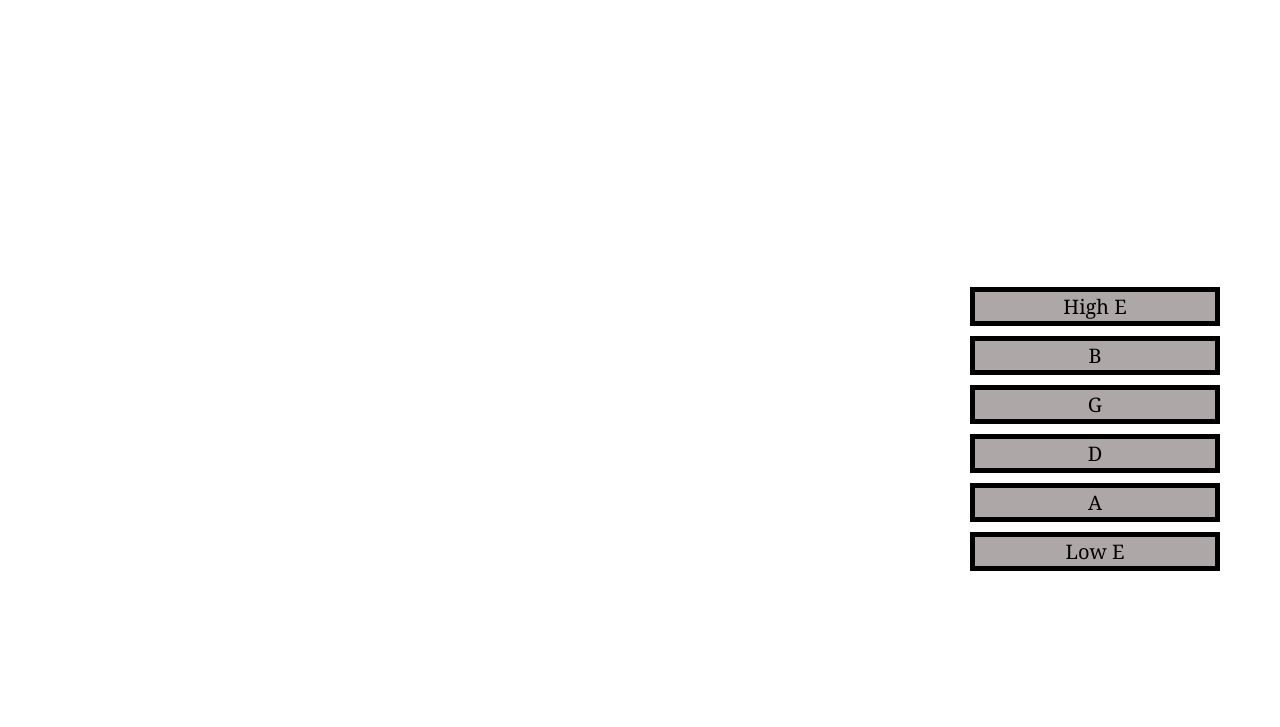
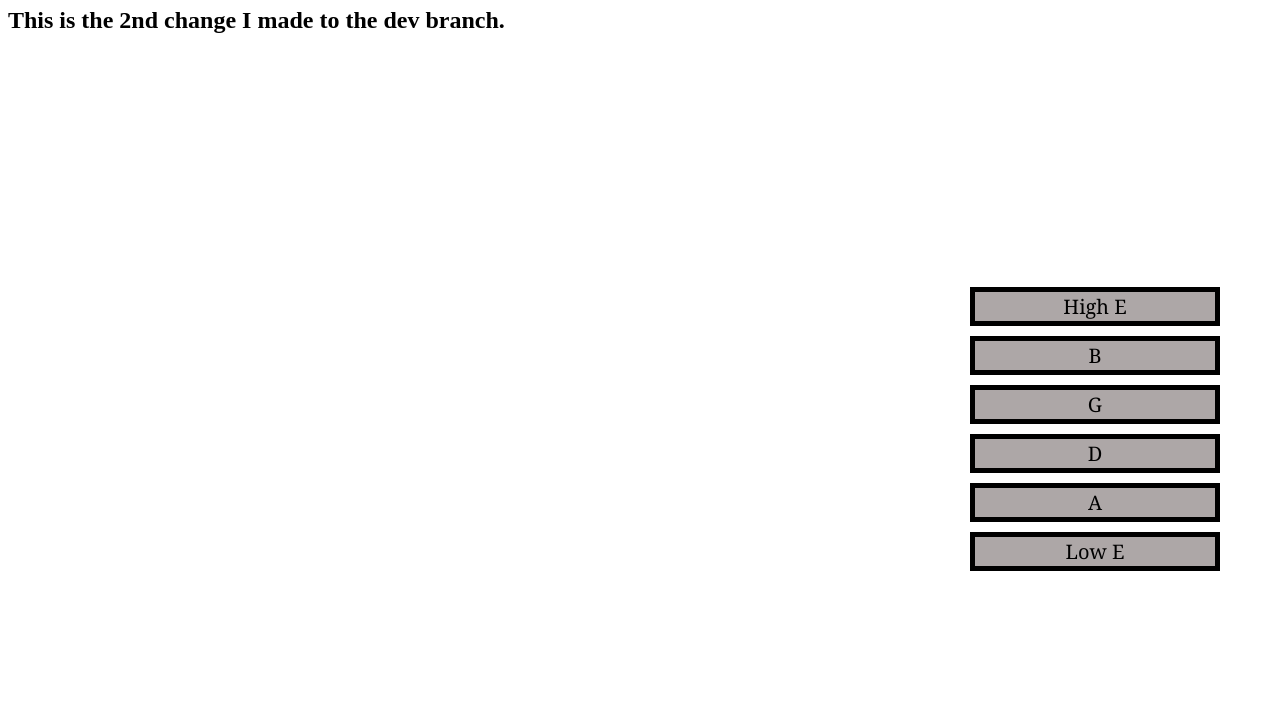
Before and after one commit to j-milk/monkey_tuner, a plain HTML site: page index.html in a window 1280 px wide. Shown: the part 73-800 px from the top of the page. Drawn offline with Linux system fonts and the light colour scheme.

Commit message:
Added h2

```diff
--- a/index.html
+++ b/index.html
@@ -9,6 +9,7 @@
 </head>
 <body>
     <h1>This is the change I made to the dev branch.</h1>
+    <h2>This is the 2nd change I made to the dev branch.</h2>
     <div class="guitarstrings">
         <button class="button" onclick="playHighe()">High E</button>
         <button class="button" onclick="playB()">B</button>
```
